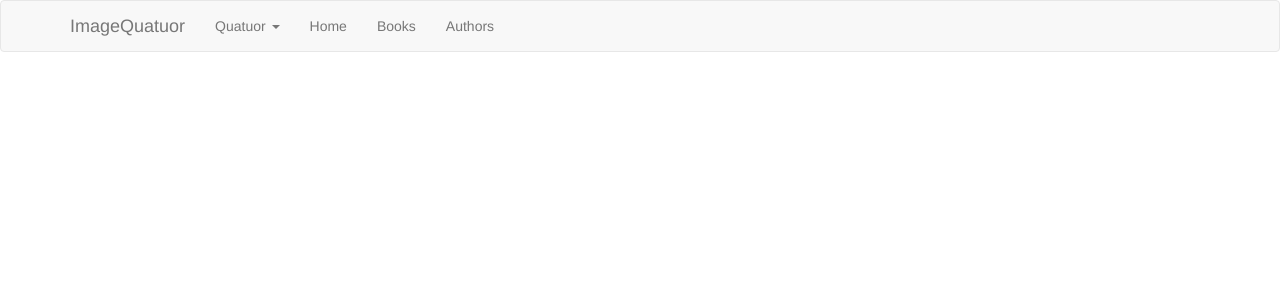
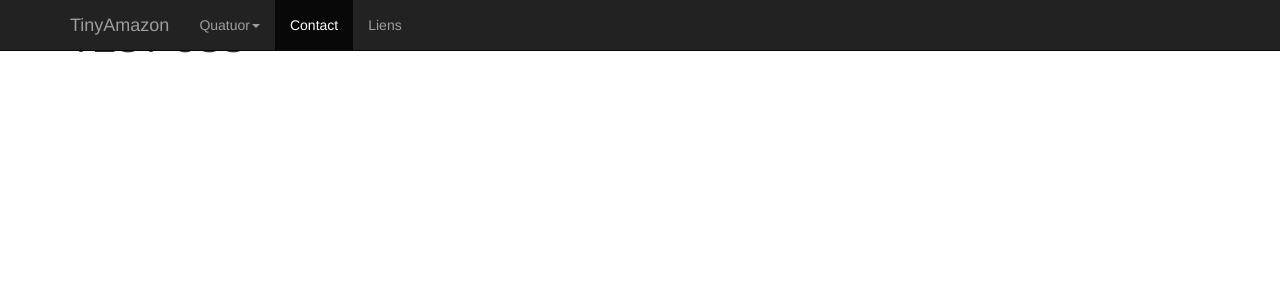
Before and after one commit to Ladislus/dut2_projet_projet-quatuor-2a11b, a Python web app: template Developpement/templates/quatuor_presentation.html in a window 1280 px wide. Shown: the top 300 px of the page. Run offline with Jinja, Linux system fonts and the light colour scheme; the template is opened without the code that fills it: most values are stand-ins (such as "Sample title", 1, 10 or a date in 2020); some libraries are stand-ins or nearby versions.

Commit message:
Mise a jour des templates html

```diff
--- a/Developpement/templates/base.html
+++ b/Developpement/templates/base.html
@@ -1,40 +1,59 @@
-{% extends "bootstrap/base.html"%}
-  {% block title %}{{title}}{% endblock %}
-  {% block style %}
+{% extends "bootstrap/base.html" %}
+
+{% block title %}{{ title }}{% endblock %}
+
+{% block styles %}
 {{ super() }}
-  <link rel="stylesheet" href="{{url_for('static', filename='home.css')}}">
+<link rel="stylesheet" href="{{ url_for('static',filename='styles/base.css')}}">
 {% endblock %}
+
 {% block navbar %}
-  <nav class="navbar navbar-default">
+<nav class="navbar navbar-inverse navbar-fixed-top" role="navigation">
     <div class="container">
       <div class="navbar-header">
-            <button type="button" class="navbar-toggle collapsed" data-toggle="collapse" data-target=".navbar-collapse">
+        <button type="button" class="navbar-toggle collapsed" data-toggle="collapse" data-target="#navbar" aria-expanded="false" aria-controls="navbar">
           <span class="sr-only">Toggle navigation</span>
           <span class="icon-bar"></span>
           <span class="icon-bar"></span>
           <span class="icon-bar"></span>
         </button>
-            <a class="navbar-brand" href="/">ImageQuatuor</a>
+        <a class="navbar-brand" href="/">TinyAmazon</a>
       </div>
-          <div class="navbar-collapse collapse">
+      <div id="navbar" class="collapse navbar-collapse">
         <ul class="nav navbar-nav">
           <li class="dropdown">
-                <a href="#" class="dropdown-toggle" data-toggle="dropdown" role="button" aria-haspopup="true" aria-expanded="false">Quatuor <span class="caret"></span></a>
-                <ul class="dropdown-menu">
-                  <li><a href="#">Action</a></li>
+              <a href="#" class="dropdown-toggle" data-toggle="dropdown" role="button" aria-expanded="false">Quatuor<span class="caret"></span></a>
+              <ul class="dropdown-menu" role="menu">
+                <li><a href="/quatuor/presentation/">Présentation</a></li>
+                <li><a href="/quatuor/repertoire/">Repertoire</a></li>
+                <li><a href="/quatuor/extrait/">Extrait</a></li>
+                <li><a href="/quatuor/concerts/">Concerts</a></li>
+                <li><a href="/quatuor/presse/">presse</a></li>
               </ul>
             </li>
-              <li><a href="/">Home</a></li>
-              <li><a href="/books">Books</a></li>
-              <li><a href="/authors">Authors</a></li>
+          <li id="tab-home"><a href="/">Contact</a></li>
+          <li id="tab-books"><a href="/">Liens</a></li>
         </ul>
       </div><!--/.nav-collapse -->
     </div>
 </nav>
+{% endblock %}
 
-  {% endblock %}
 {% block content %}
-  <div id="main" class="container them-showcase"role="main" >
+<div id="main" class="container theme-showcase" role="main">
     {% block main %}{% endblock %}
 </div>
 {% endblock %}
+
+{% block scripts %}
+{{ super() }}
+<script>
+var tabcur="tab-home";
+{% block js %}
+
+{% endblock %}
+$(function() {
+  $("#"+tabcur).addClass('active')
+})
+</script>
+{% endblock %}
--- a/Developpement/templates/quatuor_presentation.html
+++ b/Developpement/templates/quatuor_presentation.html
@@ -1,4 +1,7 @@
 {% extends "base.html" %}
 {% block main %}
+<div class="test">
+  <h1 class="test"  >TEST CSS</h1>
+</div>
 
 {% endblock %}
```
Lines whose indentation alone changed are shown as unchanged.
